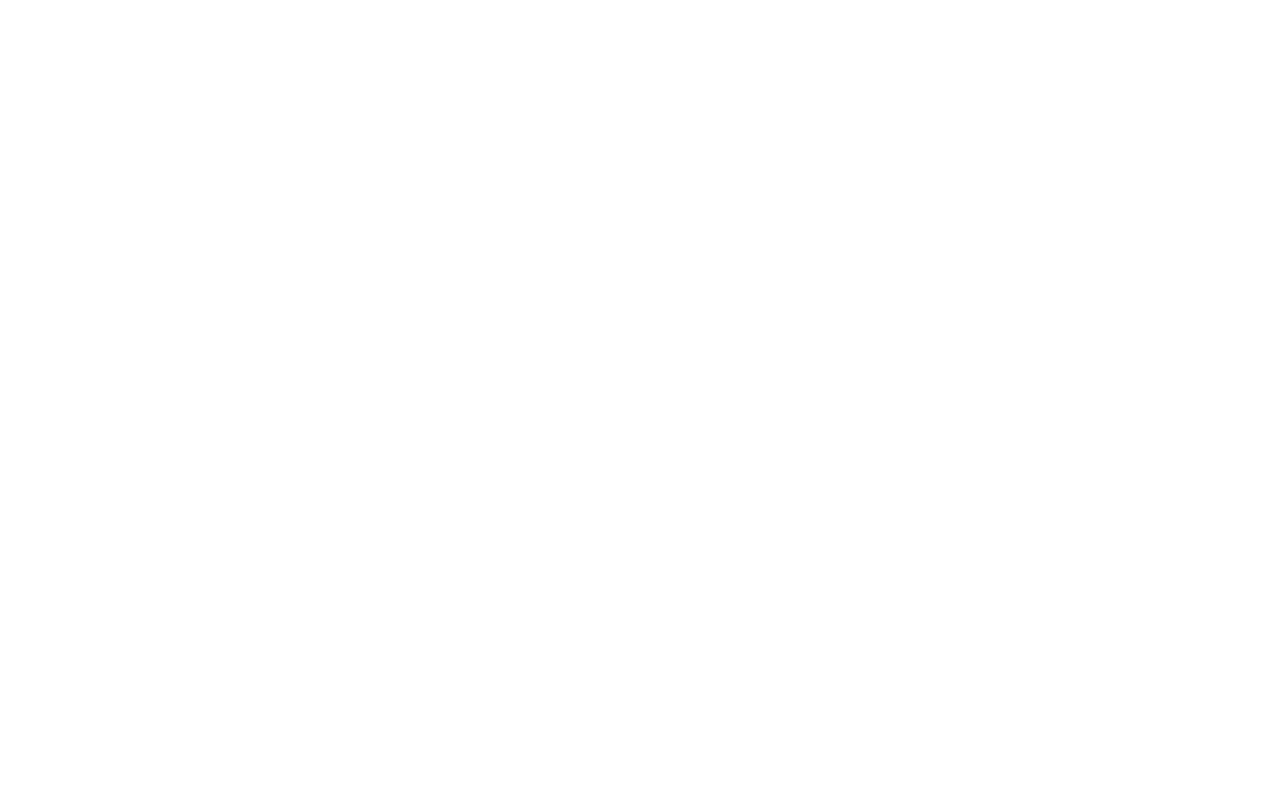
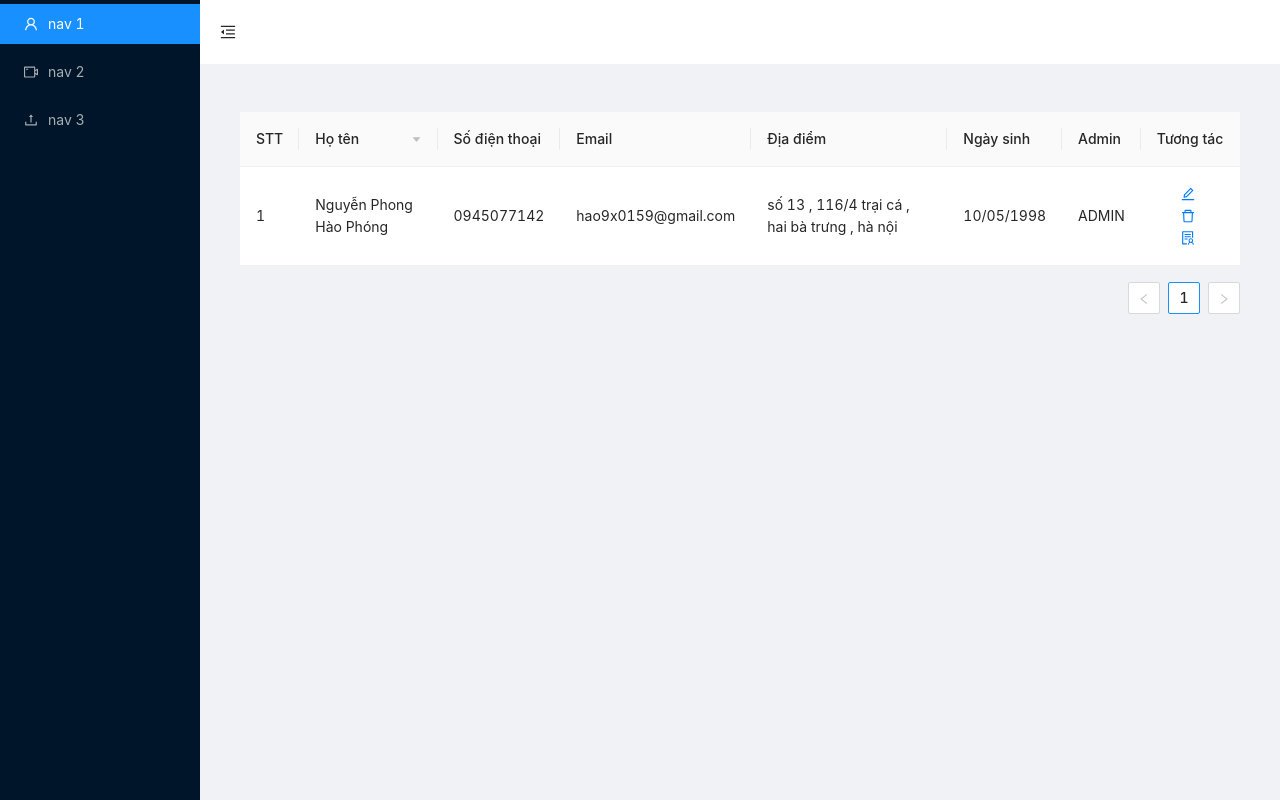
Before and after one commit to VuHuyHoangBC29/BC29_Airbnb_NHOM_9, a React (Create React App) app: page /admin/quanlynguoidung in a window 1280 px wide. Before the commit this address had no page. Built offline with nearby package versions, Linux system fonts and the light colour scheme.

Commit message:
update layout

```diff
--- /dev/null
+++ b/src/pages/adminpage/adminpage.scss
@@ -0,0 +1,20 @@
+.ant-layout {
+    display: flex;
+    flex: auto;
+    flex-direction: column;
+    min-height: 100vh !important;
+    background: #f0f2f5;
+}
+.ant-layout-header {
+    height: 64px;
+    padding: 0 50px;
+    color: rgba(0, 0, 0, 0.85);
+    line-height: 64px;
+    background: #ffffff !important;
+    display: flex;
+    align-items: center;
+}
+.anticon[tabindex] {
+    cursor: pointer;
+    padding: 10px 20px;
+}
--- /dev/null
+++ b/src/pages/adminpage/adminpage.tsx
@@ -0,0 +1,67 @@
+import {
+  MenuFoldOutlined,
+  MenuUnfoldOutlined,
+  UploadOutlined,
+  UserOutlined,
+  VideoCameraOutlined,
+} from "@ant-design/icons";
+import { Layout, Menu } from "antd";
+import React, { useState } from "react";
+import { Outlet } from "react-router-dom";
+import "./adminpage.scss"
+
+export default function Adminpage(): JSX.Element {
+  const { Header, Sider, Content } = Layout;
+  const [collapsed, setCollapsed] = useState(false);
+
+  return (
+    <Layout>
+      <Sider trigger={null} collapsible collapsed={collapsed}>
+        <div className="logo" />
+        <Menu
+          theme="dark"
+          mode="inline"
+          defaultSelectedKeys={["1"]}
+          items={[
+            {
+              key: "1",
+              icon: <UserOutlined />,
+              label: "nav 1",
+            },
+            {
+              key: "2",
+              icon: <VideoCameraOutlined />,
+              label: "nav 2",
+            },
+            {
+              key: "3",
+              icon: <UploadOutlined />,
+              label: "nav 3",
+            },
+          ]}
+        />
+      </Sider>
+      <Layout className="site-layout">
+        <Header className="site-layout-background" style={{ padding: 0 }}>
+          {React.createElement(
+            collapsed ? MenuUnfoldOutlined : MenuFoldOutlined,
+            {
+              className: "trigger",
+              onClick: () => setCollapsed(!collapsed),
+            }
+          )}
+        </Header>
+        <Content
+          className="site-layout-background"
+          style={{
+            margin: "24px 16px",
+            padding: 24,
+            minHeight: 280,
+          }}
+        >
+          <Outlet/>
+        </Content>
+      </Layout>
+    </Layout>
+  );
+}
--- /dev/null
+++ b/src/pages/adminpage/quan-ly-nguoi-dung/quan-ly-nguoi-dung.tsx
@@ -0,0 +1,116 @@
+import { Table } from "antd";
+import type { ColumnsType, TableProps } from "antd/es/table";
+import React from "react";
+import {EditOutlined,SolutionOutlined,DeleteOutlined} from '@ant-design/icons';
+import moment from "moment";
+
+export default function QuanLyNguoiDung(): JSX.Element {
+  interface DataType {
+    key: React.Key;
+    tickets: Array<string>;
+    deleteAt: boolean;
+    _id: string;
+    name: string;
+    email: string;
+    password: string;
+    phone: string;
+    birthday: string;
+    gender: boolean;
+    address: string;
+    type: string;
+  }
+
+  const columns: ColumnsType<DataType> = [
+    {
+      title: "STT",
+      dataIndex: "key",
+      width: "5%",
+    },
+    {
+      title: "Họ tên",
+      dataIndex: "name",
+      width: "14%",
+      //   filters: [
+      //     {
+      //       text: "Joe",
+      //       value: "Joe",
+      //     },
+      //     {
+      //       text: "Jim",
+      //       value: "Jim",
+      //     },
+      //   ],
+      // specify the condition of filtering result
+      // here is that finding the name started with `value`
+      //   onFilter: (value, record) => record.name.indexOf(value as string) === 0,
+      sorter: (a, b) => a.name.length - b.name.length,
+      sortDirections: ["descend"],
+    },
+    {
+      title: "Số điện thoại",
+      dataIndex: "phone",
+      width: "8%",
+    },
+    {
+      title: "Email",
+      dataIndex: "email",
+      width: "15%",
+      defaultSortOrder: "descend",
+      //   sorter: (a, b) => a.age - b.age,
+    },
+    {
+      title: "Địa điểm",
+      dataIndex: "address",
+      width: "20%",
+    },
+    {
+        title: "Ngày sinh",
+        dataIndex: "birthday",
+        width:"5%",
+      },
+    {
+      title: "Admin",
+      dataIndex: "type",
+      width:"5%",
+    },
+    {
+      title: "Tương tác",
+      dataIndex: "tuongTac",
+      width:"10%",
+      render: (text,object) =>{
+        return <>
+            <a className="pl-4" href=""><EditOutlined/></a>
+            <a className="pl-4" href=""><DeleteOutlined/></a>
+            <a className="pl-4" href=""><SolutionOutlined/></a>
+        </>
+      }
+    },
+  ];
+
+  const data = [
+    {
+      key: "1",
+      tickets: [],
+      deleteAt: false,
+      _id: "61604bcdd1a292001ce8f17a",
+      name: "Nguyễn Phong Hào Phóng",
+      email: "hao9x0159@gmail.com",
+      password: "$2a$10$9Ie16jOoUWm6opIEkbOXf.v8odVh9l2yNf.SSTwTgFaWG4t6fiFtO",
+      phone: "0945077142",
+      birthday: moment("1998-05-10T17:00:00.000Z").format("DD/MM/YYYY"),
+      gender: true,
+      address: "số 13 , 116/4 trại cá , hai bà trưng , hà nội",
+      type: "ADMIN",
+    },
+  ];
+
+  const onChange: TableProps<DataType>["onChange"] = (
+    pagination,
+    filters,
+    sorter,
+    extra
+  ) => {
+    console.log("params", pagination, filters, sorter, extra);
+  };
+  return <Table columns={columns} dataSource={data} onChange={onChange} />;
+}
--- /dev/null
+++ b/src/pages/adminpage/quan-ly-vi-tri/quan-ly-vi-tri.tsx
@@ -0,0 +1,115 @@
+import { Table } from "antd";
+import type { ColumnsType, TableProps } from "antd/es/table";
+import React from "react";
+import {
+  EditOutlined,
+  SolutionOutlined,
+  DeleteOutlined,
+} from "@ant-design/icons";
+import moment from "moment";
+
+export default function QuanLyViTri(): JSX.Element {
+  interface DataType {
+    key: React.Key;
+    deleteAt: boolean;
+    _id: string;
+    name: string;
+    province: string;
+    country: string;
+    image: string;
+    valueate: number;
+  }
+
+  const columns: ColumnsType<DataType> = [
+    {
+      title: "STT",
+      dataIndex: "key",
+      width: "5%",
+    },
+    {
+      title: "Địa danh",
+      dataIndex: "name",
+      width: "14%",
+      //   filters: [
+      //     {
+      //       text: "Joe",
+      //       value: "Joe",
+      //     },
+      //     {
+      //       text: "Jim",
+      //       value: "Jim",
+      //     },
+      //   ],
+      // specify the condition of filtering result
+      // here is that finding the name started with `value`
+      //   onFilter: (value, record) => record.name.indexOf(value as string) === 0,
+      sorter: (a, b) => a.name.length - b.name.length,
+      sortDirections: ["descend"],
+    },
+    {
+      title: "Tỉnh",
+      dataIndex: "province",
+      width: "8%",
+    },
+    {
+        title: "Hình ảnh",
+        dataIndex: "image",
+        width: "20%",
+    },
+    {
+      title: "Quốc gia",
+      dataIndex: "country",
+      width: "15%",
+      defaultSortOrder: "descend",
+      //   sorter: (a, b) => a.age - b.age,
+    },
+    {
+      title: "Đánh giá",
+      dataIndex: "valueate",
+      width: "5%",
+    },
+    {
+      title: "Tương tác",
+      dataIndex: "tuongTac",
+      width: "10%",
+      render: (text, object) => {
+        return (
+          <>
+            <a className="pl-4" href="">
+              <EditOutlined />
+            </a>
+            <a className="pl-4" href="">
+              <DeleteOutlined />
+            </a>
+            <a className="pl-4" href="">
+              <SolutionOutlined />
+            </a>
+          </>
+        );
+      },
+    },
+  ];
+
+  const data = [
+    {
+      key: "1",
+      deleteAt: false,
+      _id: "6169521befe193001c0a5b33",
+      name: "Long Xuyen",
+      province: "An Giang",
+      country: "VN",
+      image: "https://airbnb.cybersoft.edu.vn/public/temp/1660813446779_1.jpg",
+      valueate: 9,
+    },
+  ];
+
+  const onChange: TableProps<DataType>["onChange"] = (
+    pagination,
+    filters,
+    sorter,
+    extra
+  ) => {
+    console.log("params", pagination, filters, sorter, extra);
+  };
+  return <Table columns={columns} dataSource={data} onChange={onChange} />;
+}
```
Also changed, not shown: src/routes/index.tsx (+17 -0 lines), 2 other files (tests, documents, lock files or other folders).
